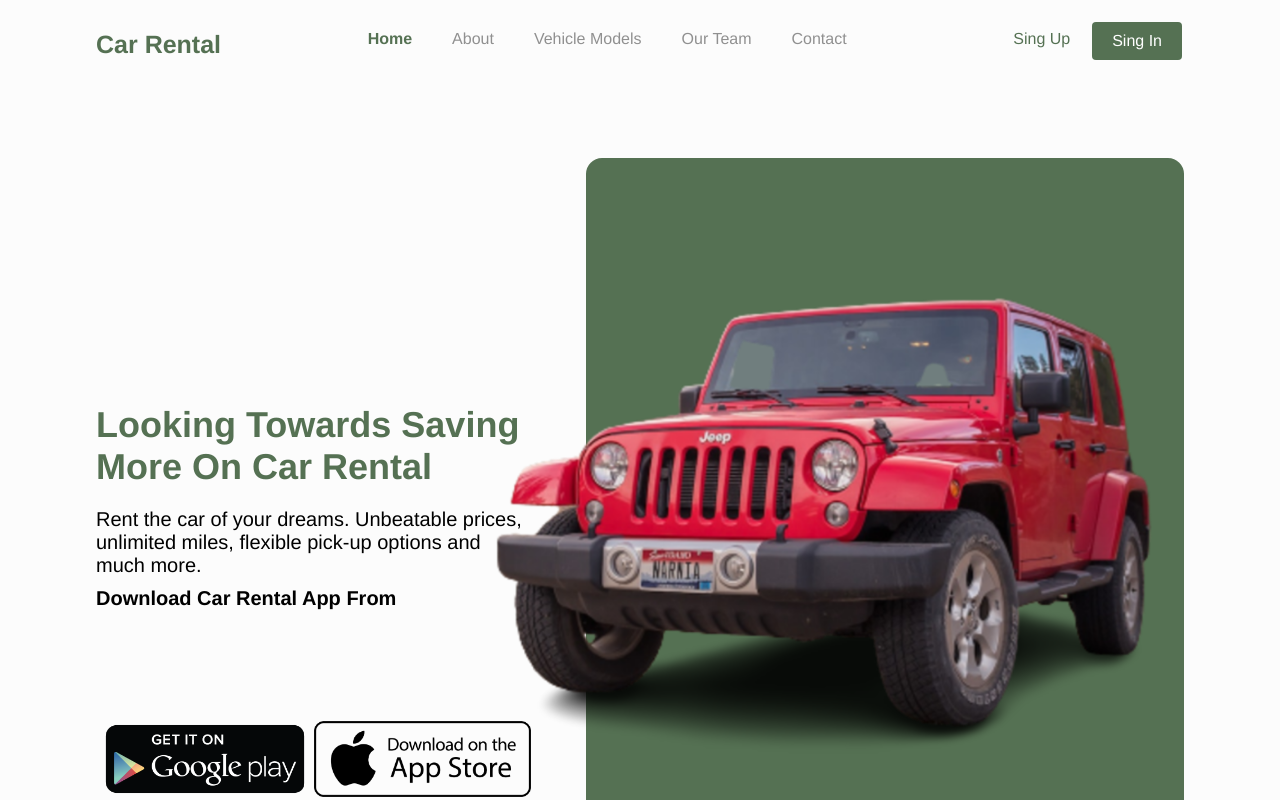
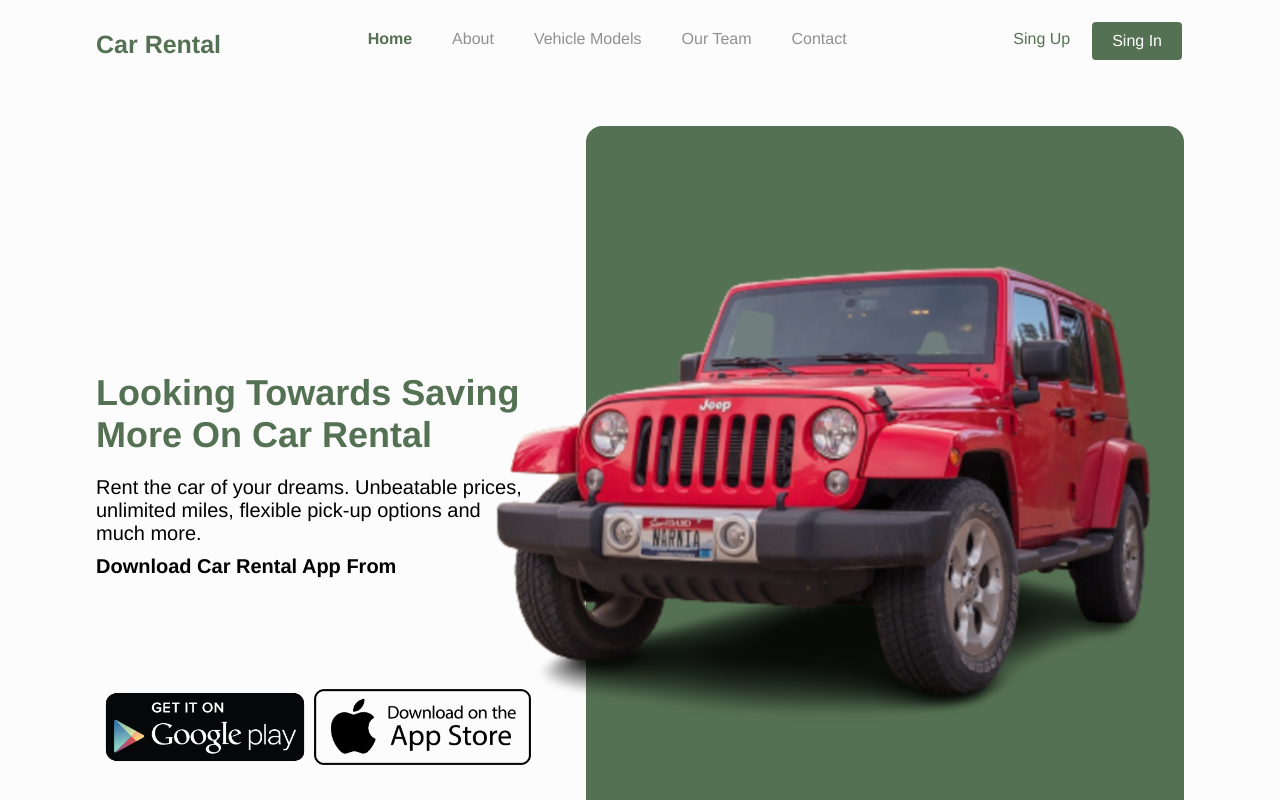
Before and after one commit to OngkyRinaldo/car-rental, a React (Vite) app: page / in a window 1280 px wide. Shown: the top 800 px of the page. Built offline with nearby package versions, Linux system fonts and the light colour scheme.

Commit message:
update button see more

```diff
--- a/src/components/home/carList/CarsList.jsx
+++ b/src/components/home/carList/CarsList.jsx
@@ -19,7 +19,7 @@ const CarsList = () => {
 
                 <button className='card-seeMore'>
                     <Link
-                        to='#'
+                        to='/vechicle'
                         style={{ textDecoration: 'none', color: '#fff' }}
                     >
                         See More
--- a/src/components/home/hero/hero.scss
+++ b/src/components/home/hero/hero.scss
@@ -2,7 +2,7 @@ $main: #557153;
 
 .hero {
     width: 100%;
-    padding-top: 3rem;
+    padding-top: 1rem;
     padding-bottom: 10px;
 
     .hero-container {
```
